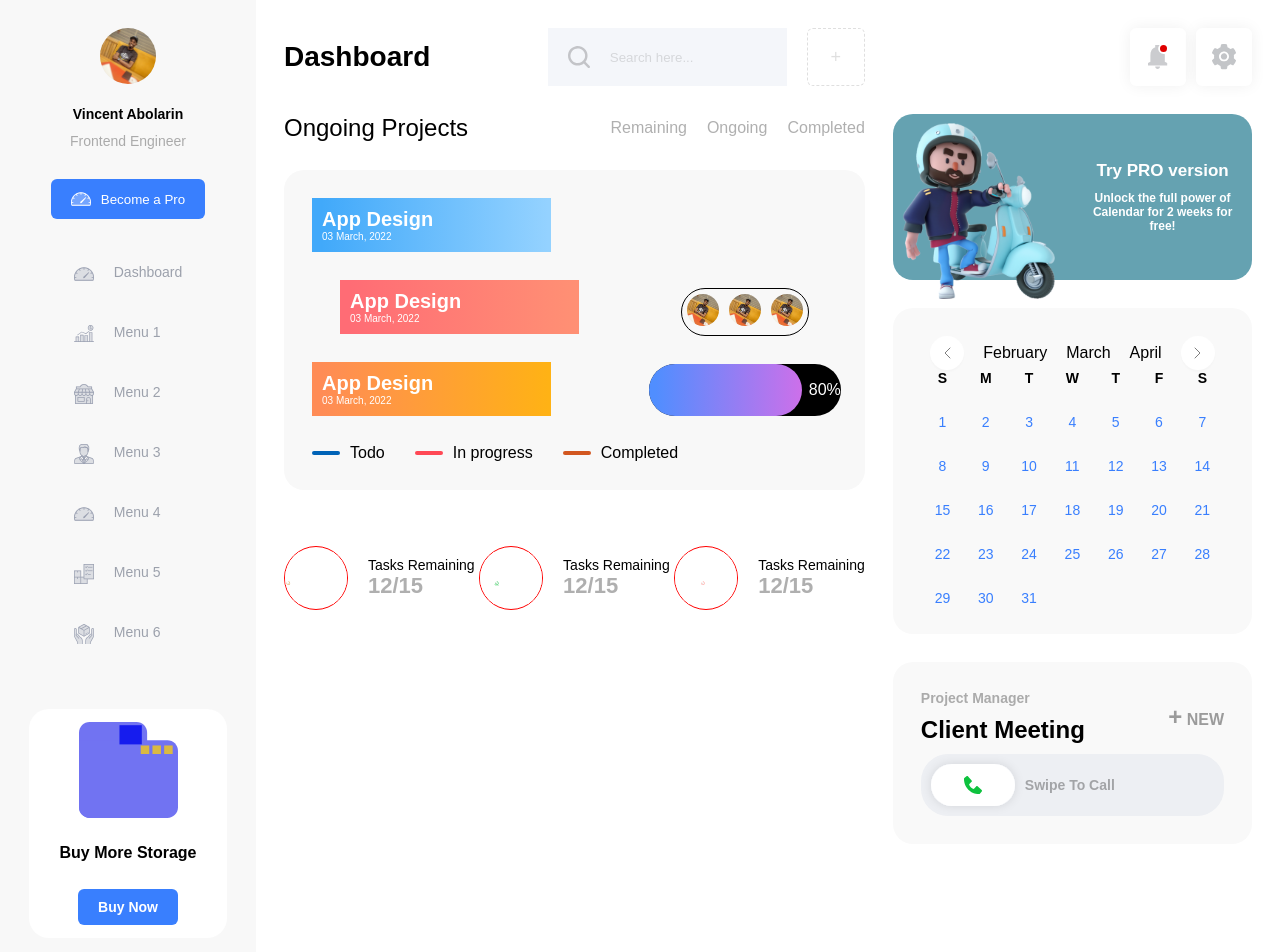
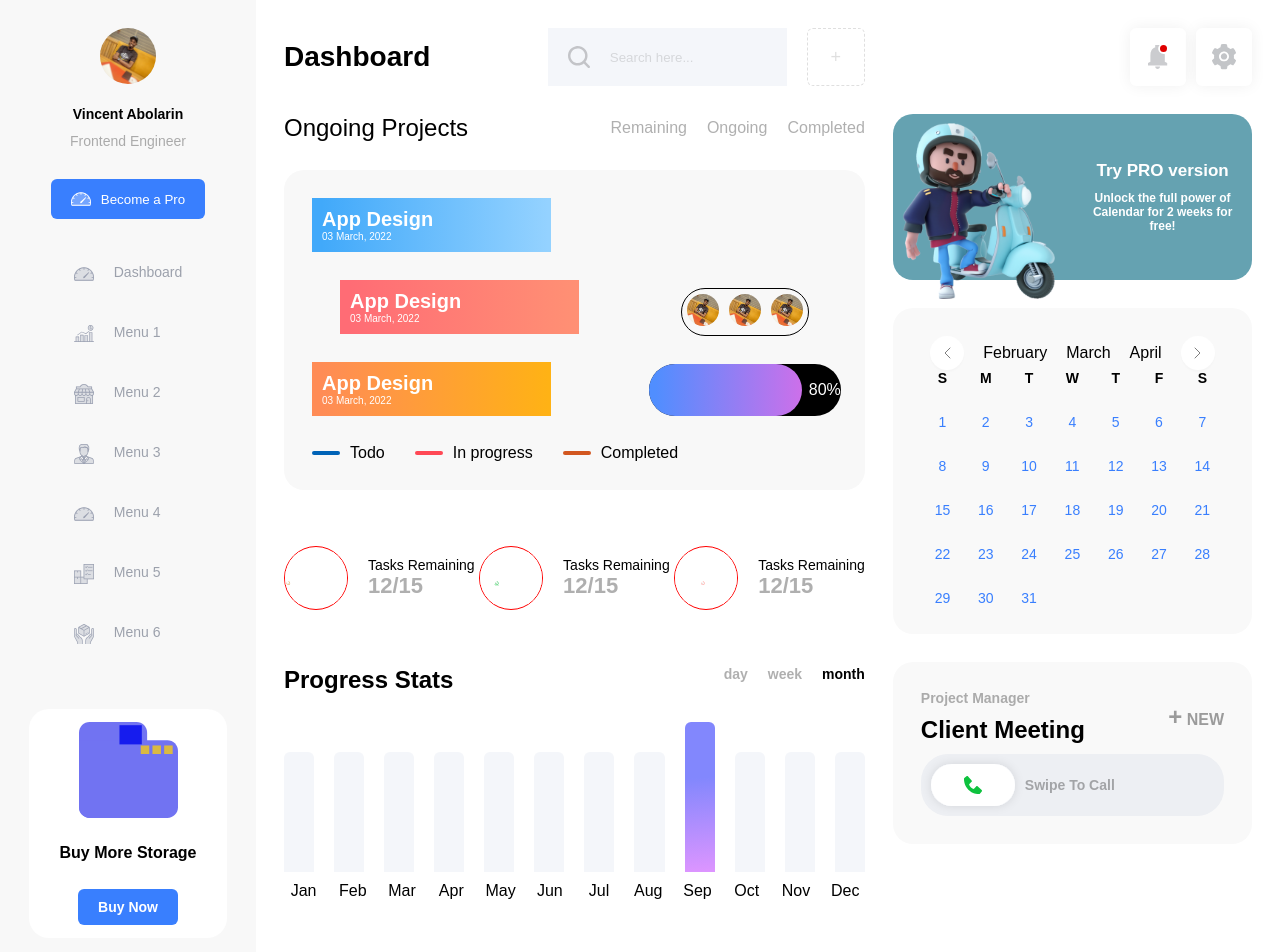
Before and after one commit to vincentabolarin/ha-shem-project, a JavaScript app: page / in a window 1280 px wide. Shown: the top 952 px of the page. Built offline with nearby package versions, Linux system fonts and the light colour scheme; the HTML template or start-up script is replaced by a standard one.

Commit message:
set up and style ProgressStats

```diff
--- a/src/components/MainContent.js
+++ b/src/components/MainContent.js
@@ -2,6 +2,7 @@ import styles from '../styles/MainContent.module.css';
 
 import ProjectProgress from './ProjectProgress';
 import TaskProgress from './TaskProgress';
+import ProgressStats from './ProgressStats';
 
 const MainContent = () => {
     return (
@@ -25,6 +26,7 @@ const MainContent = () => {
             </div>
             <ProjectProgress />
             <TaskProgress />
+            <ProgressStats />
         </div>
     );
 }
--- /dev/null
+++ b/src/components/ProgressStats.js
@@ -0,0 +1,82 @@
+import styles from '../styles/ProgressStats.module.css';
+
+const ProgressStats = () => {
+    return (
+        <div className={styles.content}>
+            <div className={styles.progressHeading}>
+                <p className={styles.stats}>
+                    Progress Stats
+                </p>
+                <div className={styles.dayWeekMonth}>
+                    <p className={styles.day}>
+                        day
+                    </p>
+
+                    <p className={styles.week}>
+                        week
+                    </p>
+
+                    <p className={styles.month}>
+                        month
+                    </p>
+                </div>
+            </div>
+
+            <div className={styles.graph}>
+                <div className={styles.bar}></div>
+                <div className={styles.bar}></div>
+                <div className={styles.bar}></div>
+                <div className={styles.bar}></div>
+                <div className={styles.bar}></div>
+                <div className={styles.bar}></div>
+                <div className={styles.bar}></div>
+                <div className={styles.bar}></div>
+                <div className={`${styles.bar} ${styles.september}`}></div>
+                <div className={styles.bar}></div>
+                <div className={styles.bar}></div>
+                <div className={styles.bar}></div>
+            </div>
+
+            <div className={styles.months}>
+                <div>
+                    Jan
+                </div>
+                <div>
+                    Feb
+                </div>
+                <div>
+                    Mar
+                </div>
+                <div>
+                    Apr
+                </div>
+                <div>
+                    May
+                </div>
+                <div>
+                    Jun
+                </div>
+                <div>
+                    Jul
+                </div>
+                <div>
+                    Aug
+                </div>
+                <div>
+                    Sep
+                </div>
+                <div>
+                    Oct
+                </div>
+                <div>
+                    Nov
+                </div>
+                <div>
+                    Dec
+                </div>
+            </div>
+        </div>
+    );
+}
+
+export default ProgressStats;
--- /dev/null
+++ b/src/styles/ProgressStats.module.css
@@ -0,0 +1,62 @@
+.content {
+    display: flex;
+    flex-direction: column;
+    margin-top: 56px;
+}
+
+.progressHeading {
+    display: flex;
+    justify-content: space-between;
+}
+
+.dayWeekMonth {
+    display: flex;
+    justify-content: space-between;
+}
+
+.dayWeekMonth * {
+    margin-left: 20px;
+}
+
+.stats {
+    font-size: 24px;
+    font-weight: bold;
+}
+
+.day, .week {
+    font-size: 14px;
+    font-weight: bold;
+    color: #00000050;
+}
+
+.month {
+    font-size: 14px;
+    font-weight: bold;
+    color: #000;
+}
+
+.graph {
+    display: grid;
+    grid-template-columns: repeat(12, 1fr);
+    gap: 20px;
+    align-items: end;
+    margin-top: 28px;
+}
+
+.bar {
+    height: 120px;
+    background-color: #F4F6FA;
+    border-radius: 6px 6px 0 0;
+}
+
+.september {
+    height: 150px;
+    background-image: linear-gradient(175.24deg, #8287FD 37.37%, #DD95FF 99.53%);;
+}
+
+.months {
+    display: grid;
+    grid-template-columns: repeat(12, 1fr);
+    gap: 10px;
+    margin-top: 10px;
+}
```
